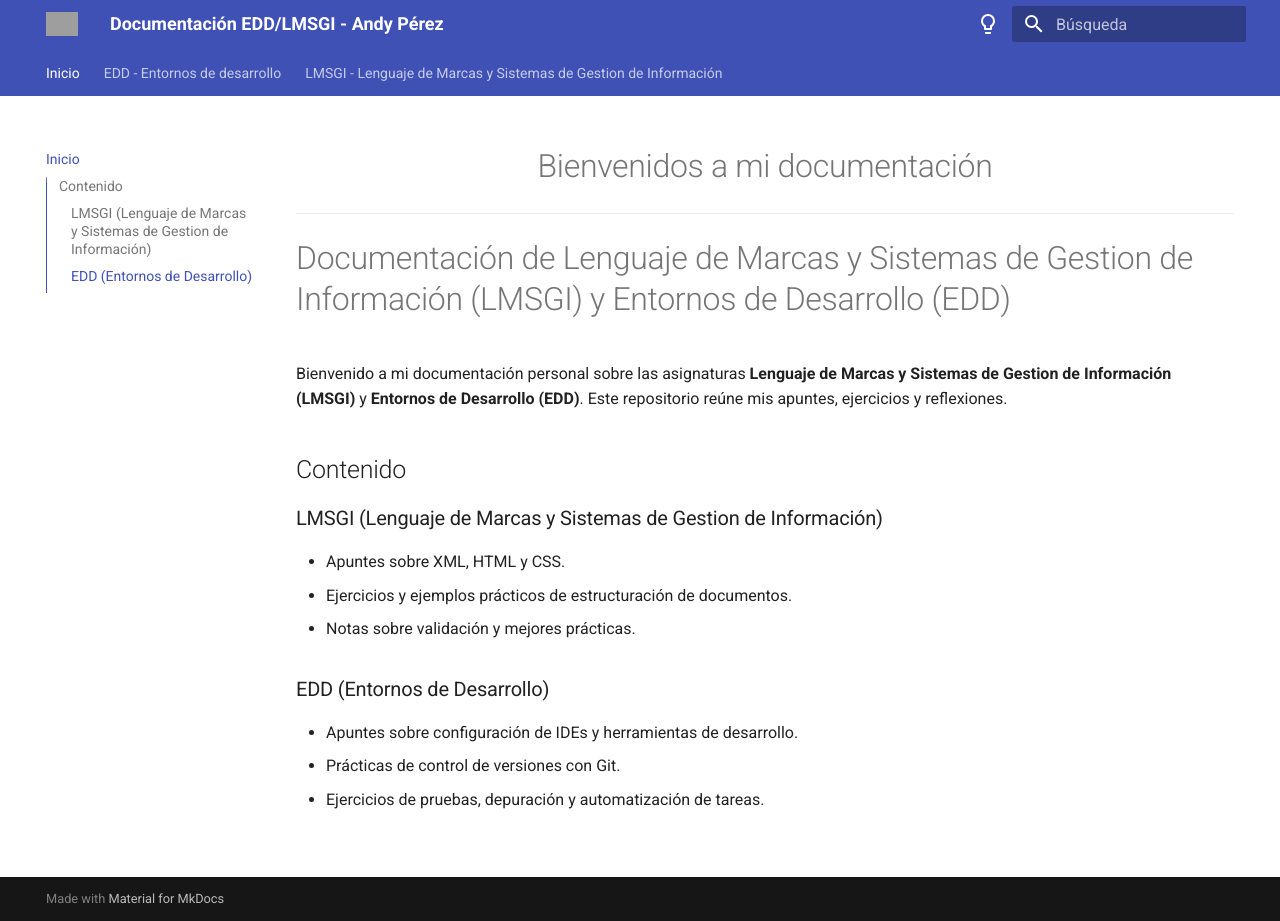
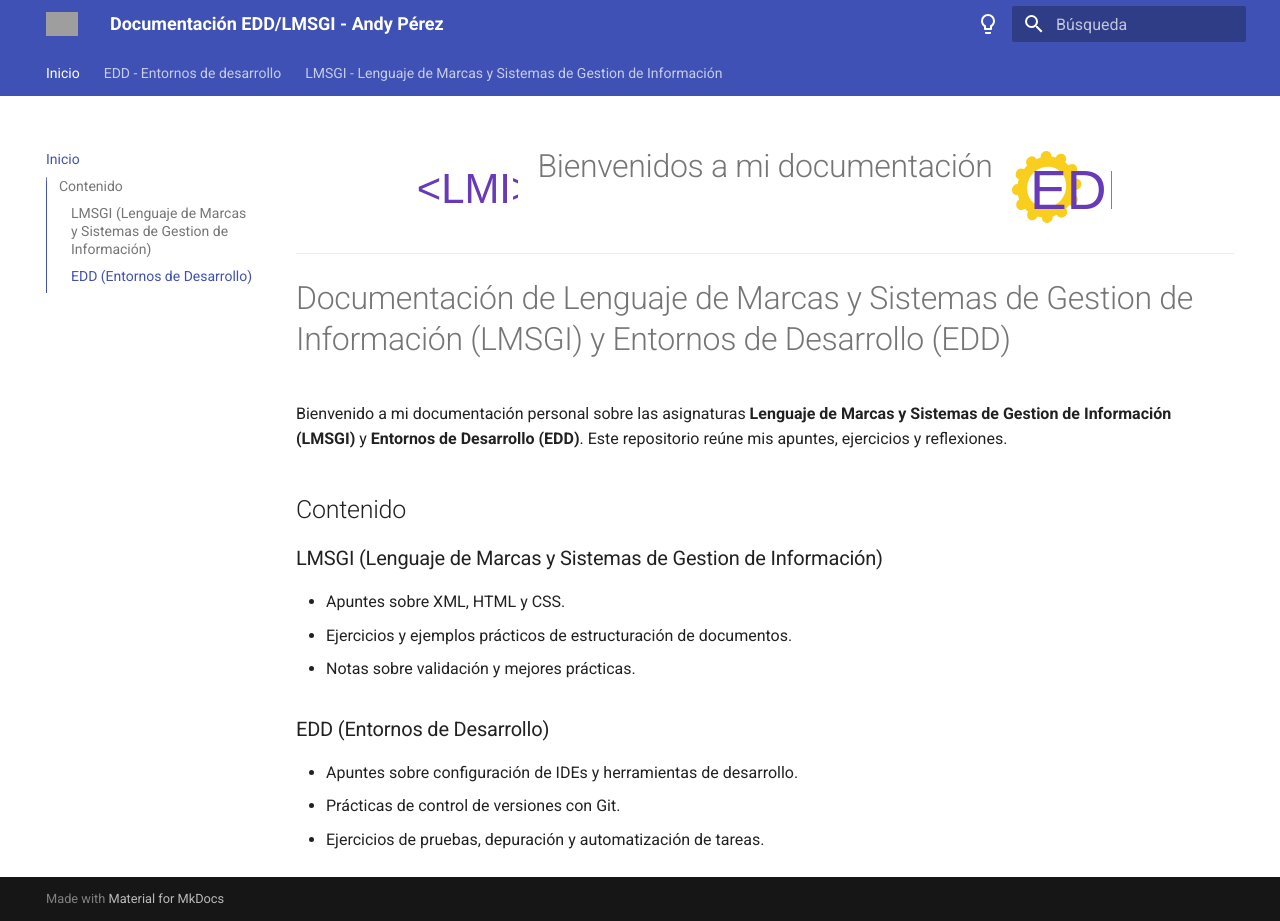
Before and after one commit to andypr97vlc/EDD_LMI, an MkDocs documentation site: the page built from docs/index.md, in a window 1280 px wide and 921 px high. Built offline with MkDocs 1.6.1 and Material for MkDocs 9.7.7, drawn with Linux system fonts in a browser that asks for light colours; grey boxes are pictures that could not be loaded.

Commit message:
Prueba main.html

```diff
--- a/overrides/main.html
+++ b/overrides/main.html
@@ -3,18 +3,26 @@
 <style>
     .encabezado-centrado-container {
         display: flex;
-        justify-content: center; /* Centra horizontalmente */
-        text-align: center;      /* Alinea el texto dentro del contenedor */
+        align-items: center; /* Alinea verticalmente el contenido */
+        justify-content: center; /* Centra horizontalmente el texto */
     }
 
-    .encabezado-centrado h1 {
-        margin: 0;               /* Elimina márgenes del encabezado */
+    .encabezado-centrado {
+        text-align: center; /* Alinea el texto dentro del contenedor */
+        margin: 0 20px; /* Espaciado lateral para separar texto de las imágenes */
+    }
+
+    .imagen {
+        width: 100px; /* Ajusta el tamaño de las imágenes */
+        height: auto; /* Mantiene la proporción */
     }
 </style>
 <div class="encabezado-centrado-container">
+    <img src="../recursos/LMSGI.svg" alt="Imagen izquierda" class="imagen">
     <div class="encabezado-centrado">
         <h1>Bienvenidos a mi documentación</h1>
     </div>
+    <img src="../recursos/EDD.svg" alt="Imagen derecha" class="imagen">
 </div>
 <hr>
 {{ super() }}
```
